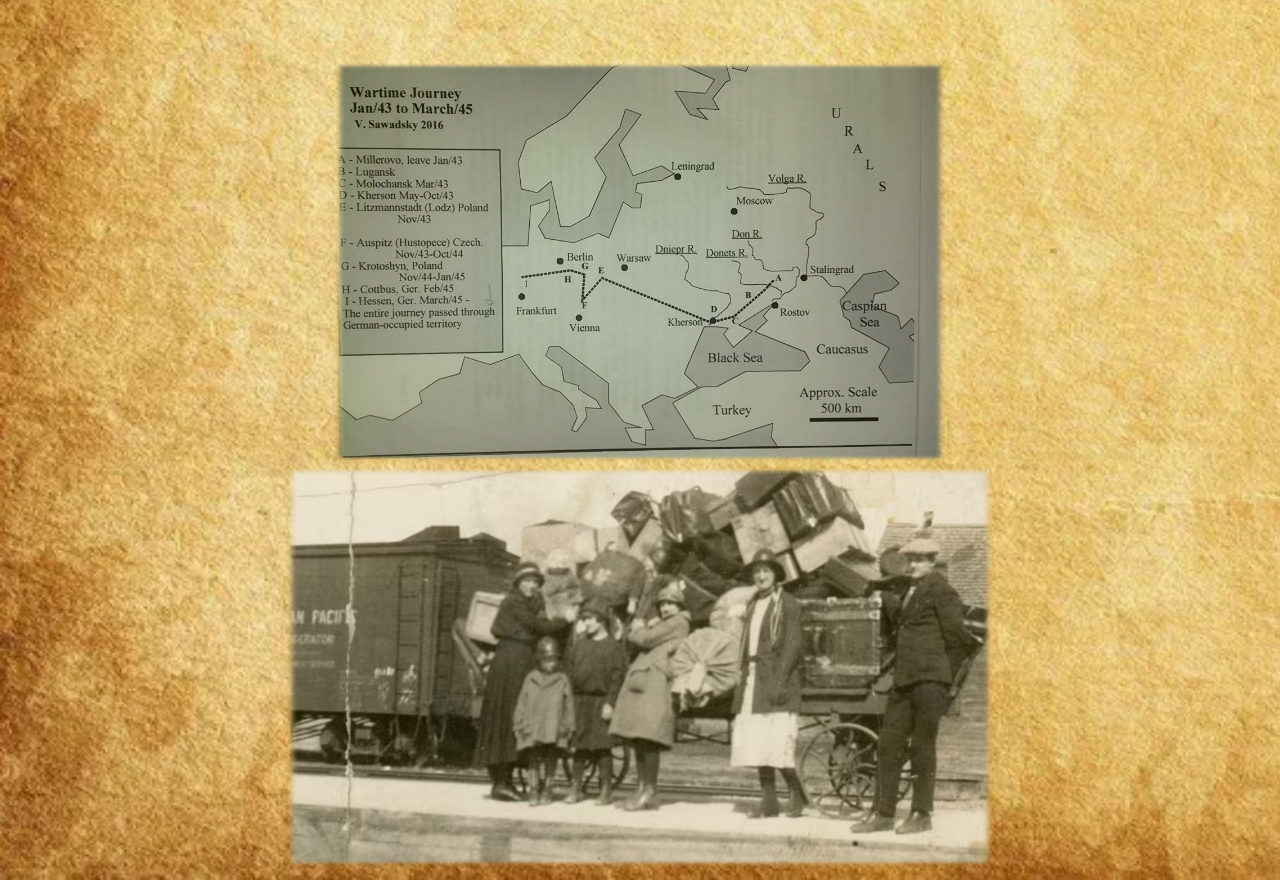
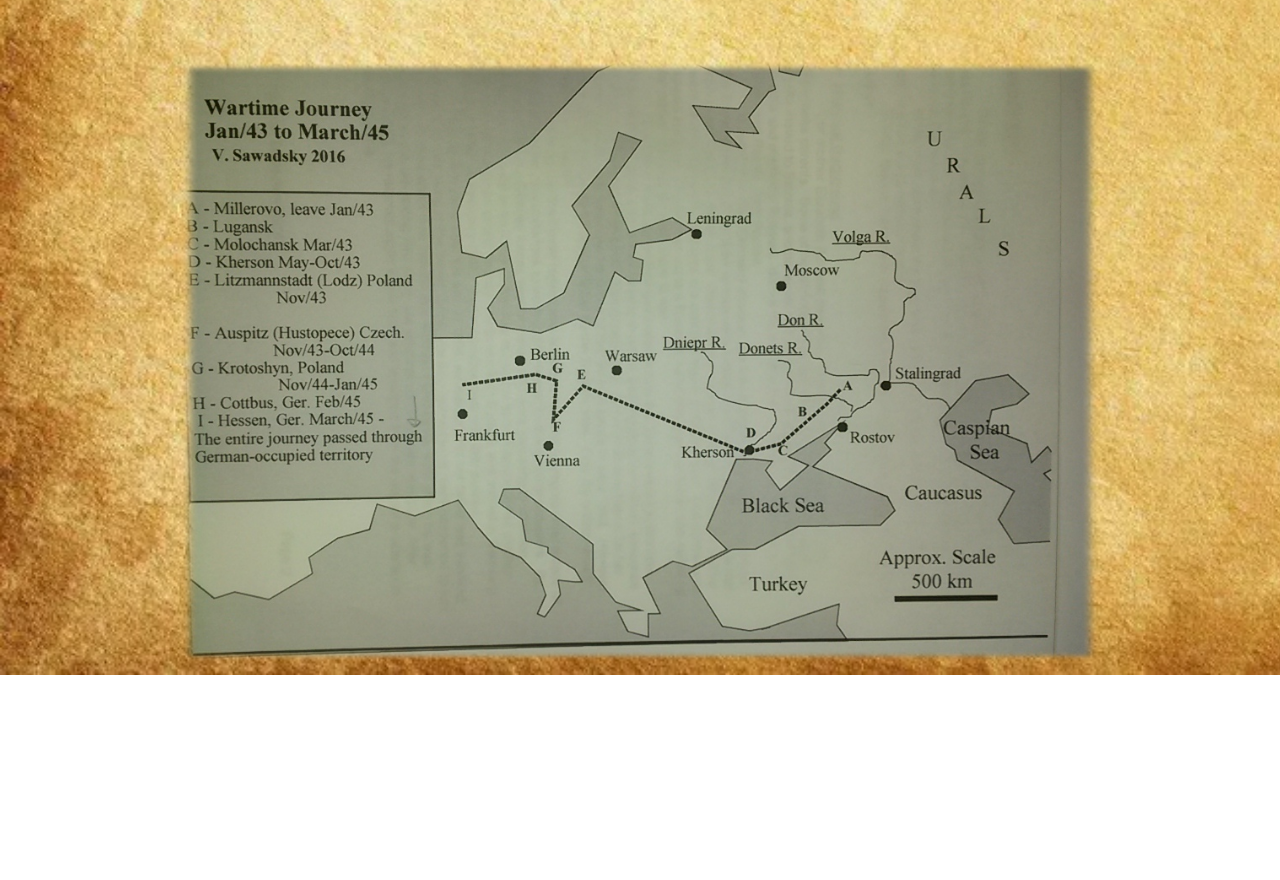
Before and after one commit to nonk66/cause-consequences, a plain HTML site: page index.html in a window 1280 px wide. Shown: the part 425-1305 px from the top of the page. After the commit the page ends 1100 px from the top, so only its background shows below. Drawn offline with Linux system fonts and the light colour scheme.

Commit message:
Update index.html

```diff
--- a/index.html
+++ b/index.html
@@ -27,8 +27,7 @@
         </tr>
     </table>
     <div style="text-align: center; margin-top: 75px;">
-        <img src="./images/map.png" float="left" height="400">
-        <img src="./images/immigrants.png" height="400">
+        <img src="./images/map.png" height="600">
     </div>
 
 </body>
```
